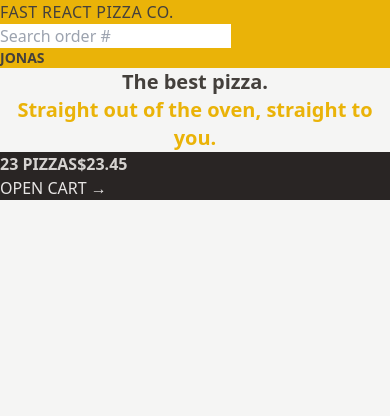
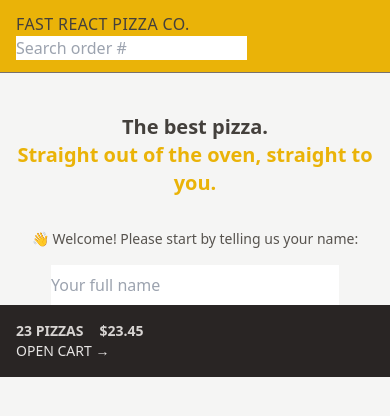
Before and after one commit to ghaleb94408/fast-react-pizza, a React (Vite) app: page / in a window 390 px wide. Shown: the top 416 px of the page. Built offline with nearby package versions, Linux system fonts and the light colour scheme.

Commit message:
add initial responsive design

```diff
--- a/src/features/cart/CartOverview.jsx
+++ b/src/features/cart/CartOverview.jsx
@@ -1,9 +1,9 @@
-import { Link } from "react-router-dom";
+import { Link } from 'react-router-dom';
 
 function CartOverview() {
   return (
-    <div className="bg-stone-800 text-stone-200 uppercase">
-      <p className="text-stone-300 font-semibold">
+    <div className="bg-stone-800 px-4 py-4 text-sm uppercase text-stone-200 sm:px-6 md:text-base">
+      <p className="space-x-4 font-semibold text-stone-300 sm:space-x-6">
         <span>23 pizzas</span>
         <span>$23.45</span>
       </p>
--- a/src/features/user/CreateUser.jsx
+++ b/src/features/user/CreateUser.jsx
@@ -9,9 +9,12 @@
 
   return (
     <form onSubmit={handleSubmit}>
-      <p>👋 Welcome! Please start by telling us your name:</p>
+      <p className="mb-4 text-sm text-stone-600 md:text-base">
+        👋 Welcome! Please start by telling us your name:
+      </p>
 
       <input
+        className="w-72 h-10"
         type="text"
         placeholder="Your full name"
         value={username}
--- a/src/features/user/UserName.jsx
+++ b/src/features/user/UserName.jsx
@@ -1,3 +1,3 @@
 export default function UserName() {
-  return <div className="text-sm font-semibold">Jonas</div>;
+  return <div className="hidden text-sm font-semibold">Jonas</div>;
 }
--- a/src/ui/Header.jsx
+++ b/src/ui/Header.jsx
@@ -1,10 +1,12 @@
-import { Link } from "react-router-dom";
-import SearchOrder from "../features/order/SearchOrder";
-import UserName from "../features/user/UserName";
+import { Link } from 'react-router-dom';
+import SearchOrder from '../features/order/SearchOrder';
+import UserName from '../features/user/UserName';
 export default function Header() {
   return (
-    <header className="bg-yellow-500 uppercase">
-      <Link to={"/"} className="tracking-wide">Fast React Pizza Co.</Link>
+    <header className="border-b border-stone-500 bg-yellow-500 px-4 py-3 uppercase sm:px-6">
+      <Link to={'/'} className="tracking-wide">
+        Fast React Pizza Co.
+      </Link>
       <SearchOrder />
       <UserName />
     </header>
--- a/src/ui/Home.jsx
+++ b/src/ui/Home.jsx
@@ -1,11 +1,15 @@
+import CreateUser from '../features/user/CreateUser';
 function Home() {
   return (
-    <div>
-      <h1 className="text-center text-xl font-semibold text-stone-700">
+    <div className="mt-10 sm:my-16 text-center">
+      <h1 className="mb-8 text-xl font-semibold text-stone-700">
         The best pizza.
         <br />
-        <span className="text-yellow-500">Straight out of the oven, straight to you.</span>
+        <span className="text-yellow-500">
+          Straight out of the oven, straight to you.
+        </span>
       </h1>
+      <CreateUser />
     </div>
   );
 }
```
